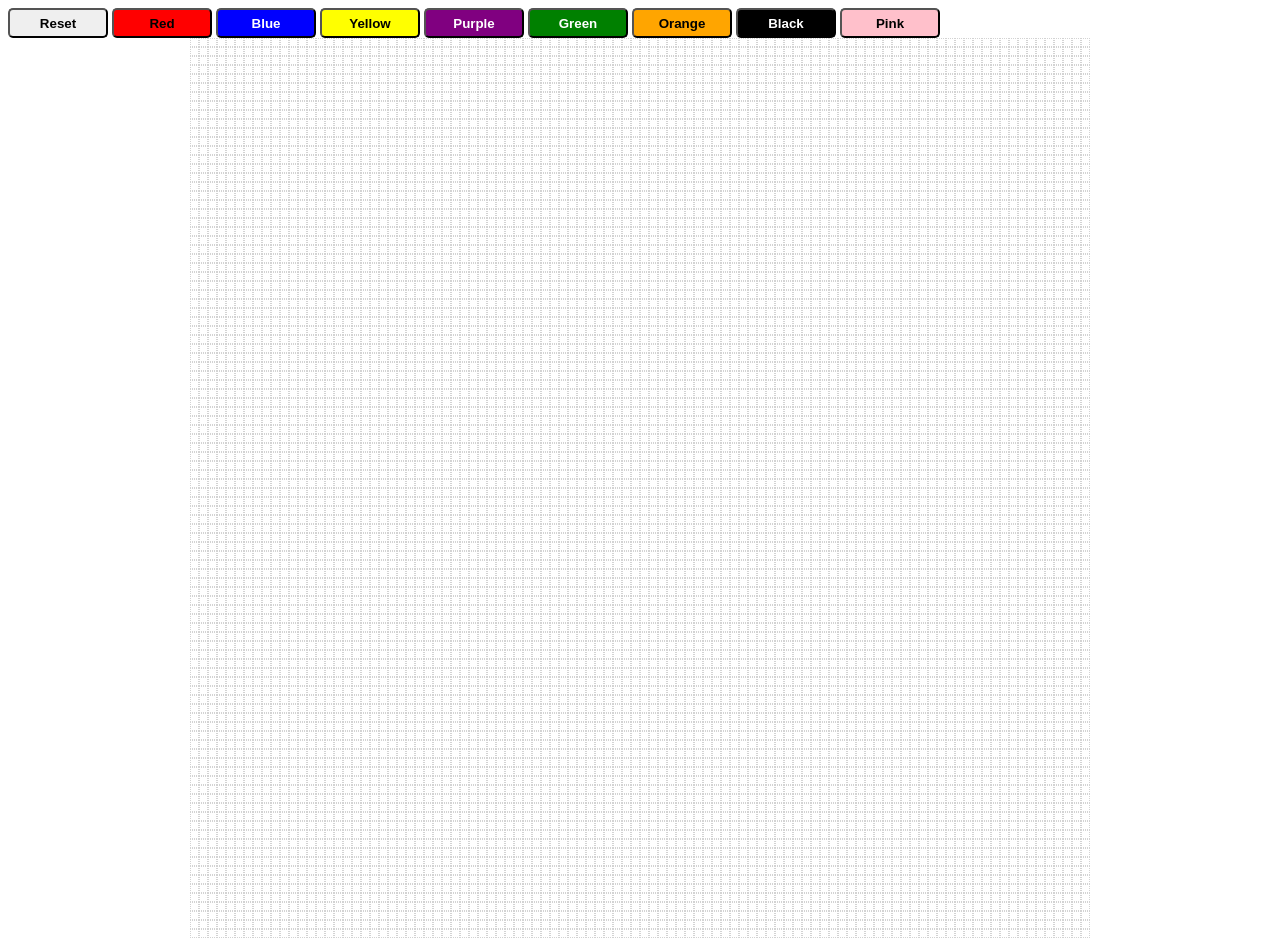
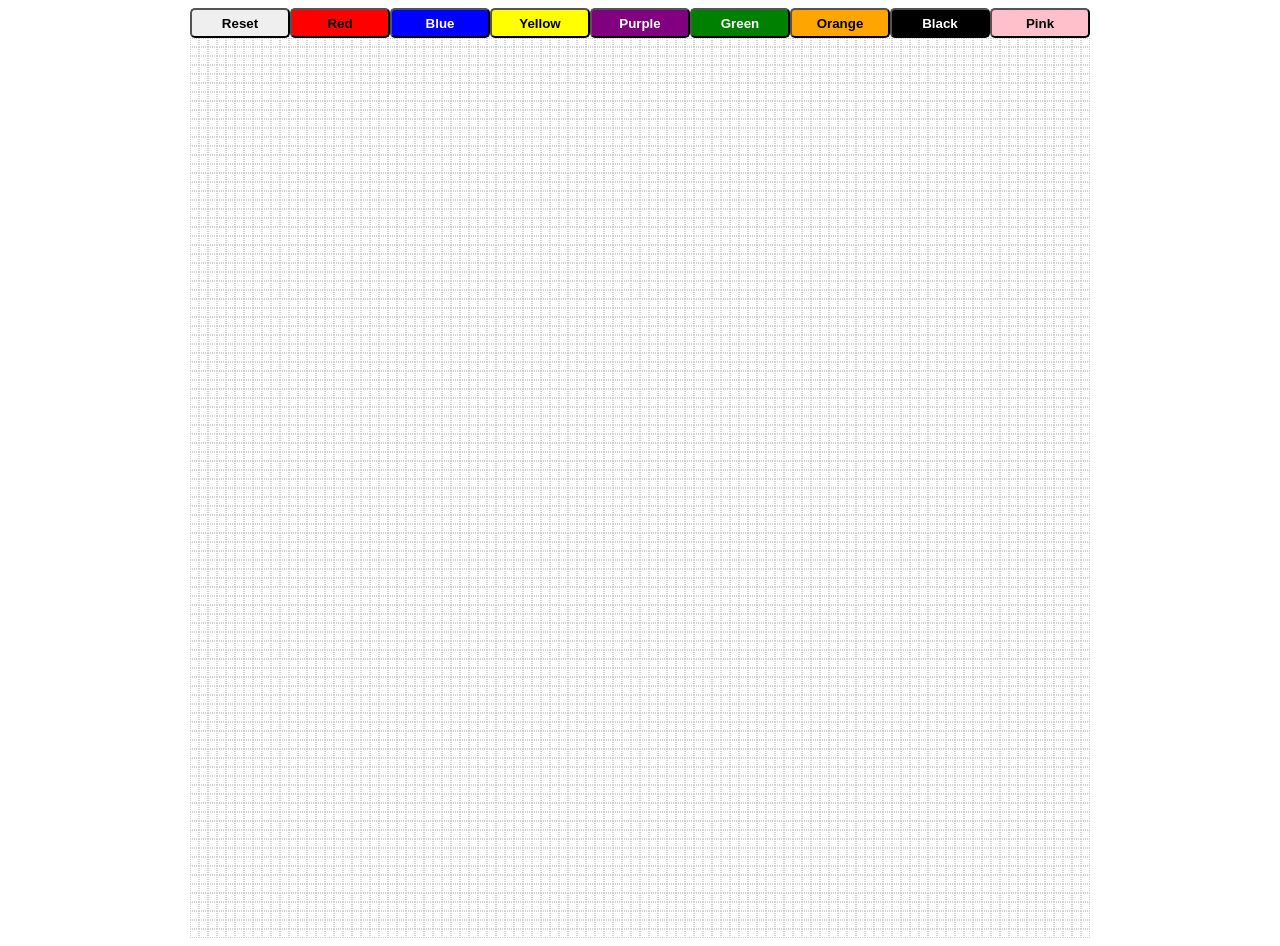
Before and after one commit to CorySpitzer/etch-a-pixel, a plain HTML site: page index.html in a window 1280 px wide. Drawn offline with Linux system fonts and the light colour scheme.

Commit message:
Center buttons

```diff
--- a/index.html
+++ b/index.html
@@ -7,7 +7,7 @@
     <link rel="stylesheet" href="styles.css">
 </head>
 <body>
-    <div id="Buttons ">
+    <div id="buttons">
         <button id="reset" class="button">Reset</button>
         <button id="red" class="button">Red</button>
         <button id="blue" class="button">Blue</button>
```
